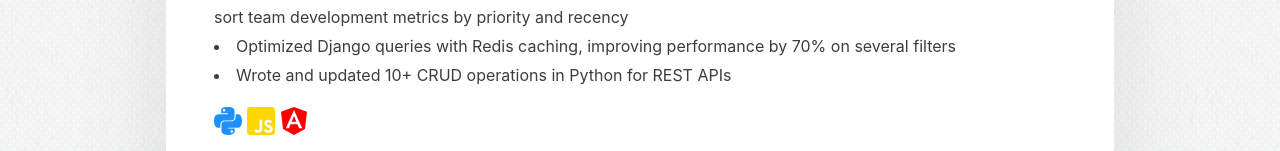
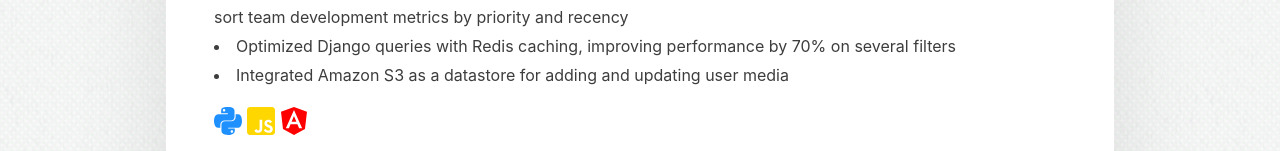
Before and after one commit to avinashrao2002/portfolio, a Next.js app in the folder portfolio/: page /experience in a window 1280 px wide. Shown: the part 374-525 px from the top of the page. Built offline with nearby package versions, Linux system fonts and the light colour scheme.

Commit message:
Updated recent work exp with aws

```diff
--- a/portfolio/pages/experience.js
+++ b/portfolio/pages/experience.js
@@ -104,8 +104,8 @@ export default function resume() {
                           "-apple-system, BlinkMacSystemFont, Segoe UI, Roboto, Oxygen, Ubuntu, Cantarell, Fira Sans, Droid Sans, Helvetica Neue, sans-serif;",
                       }}
                     >
-                      Wrote and updated 10+ CRUD operations in Python for REST
-                      APIs
+                      Integrated Amazon S3 as a datastore for adding and
+                      updating user media
                     </li>
                     <p className={cardStyles.card__text}>
                       <i
```
